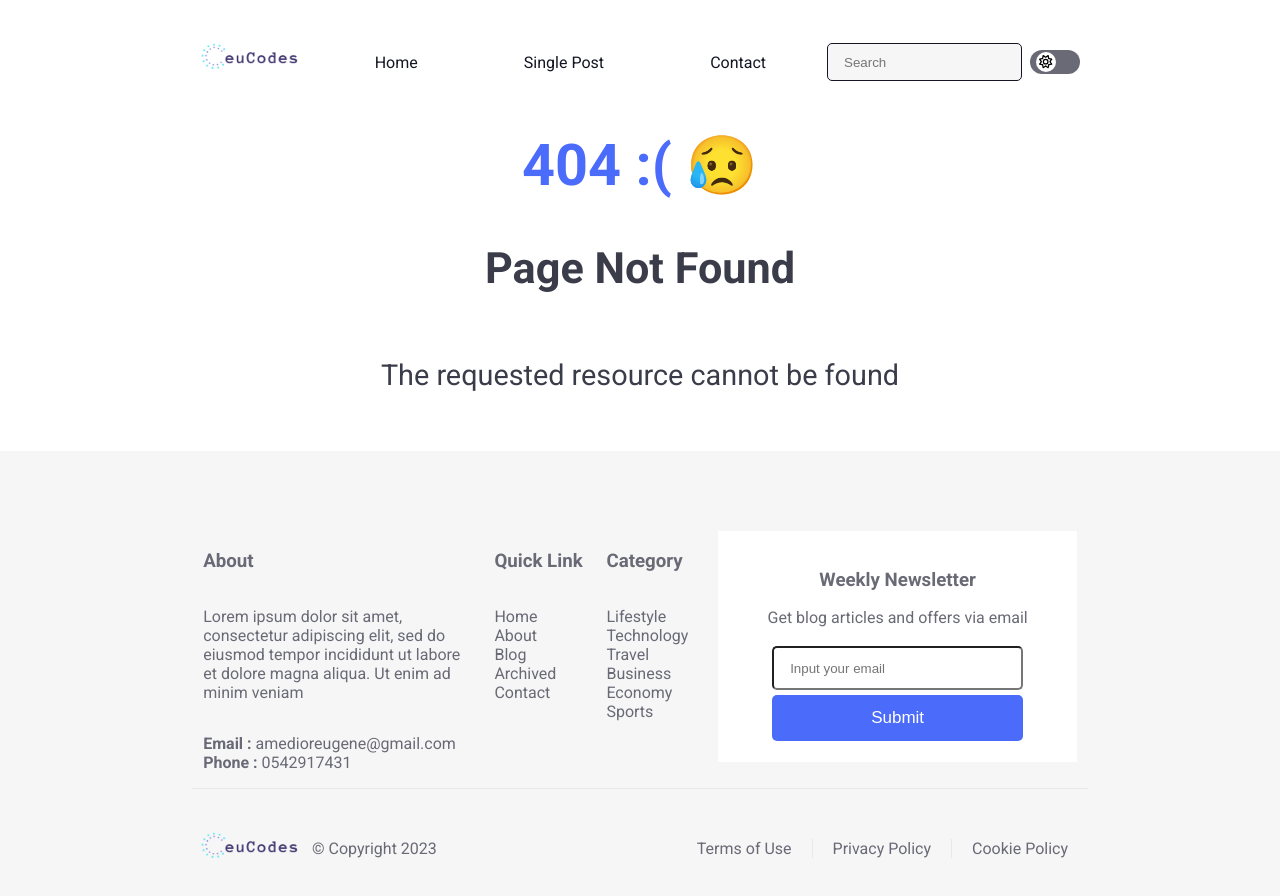
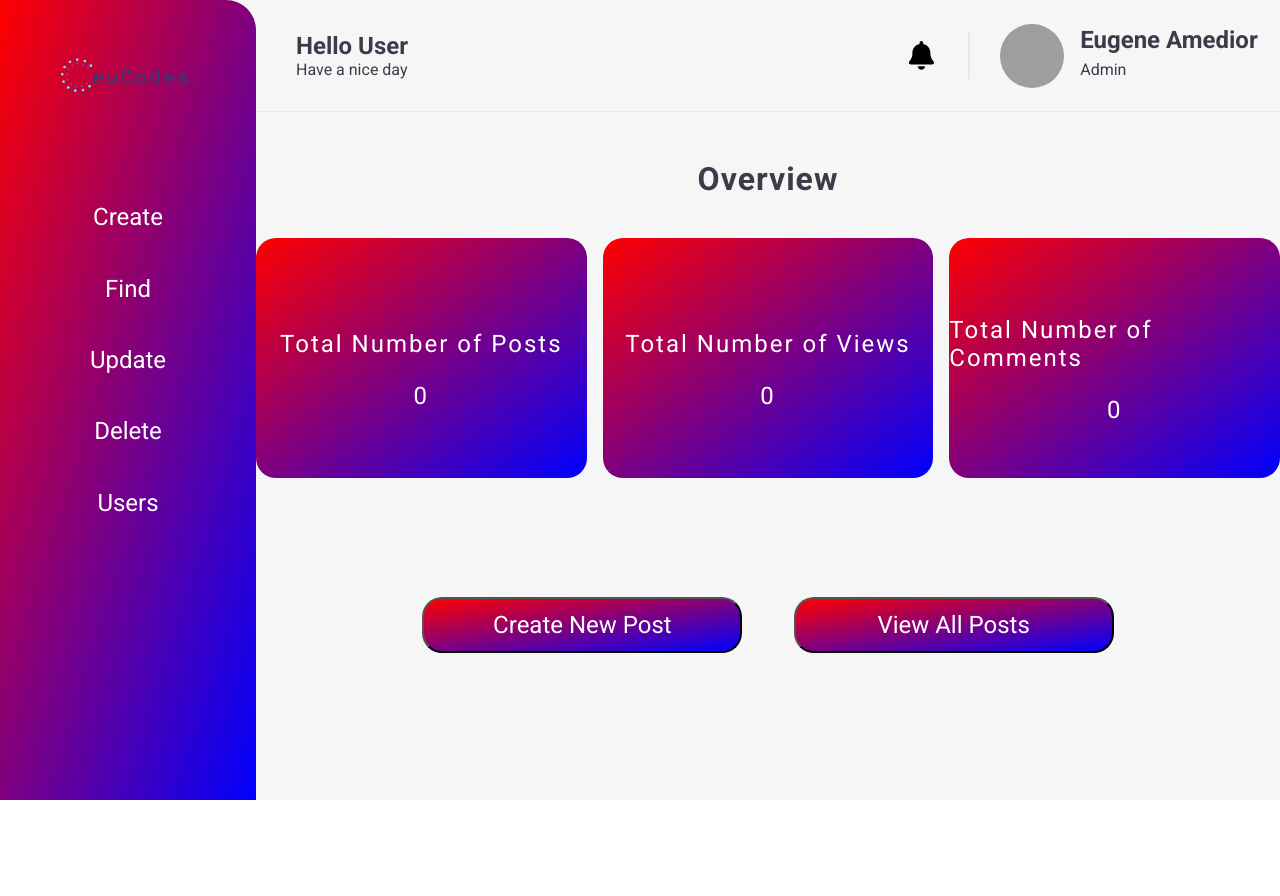
Before and after one commit to Eugene-ak/blog-app, a React (Create React App) app: page /admin in a window 1280 px wide. Shown: the top 896 px of the page. After the commit the page ends 800 px from the top, so only its background shows below. Built offline with nearby package versions, Linux system fonts and the light colour scheme; grey boxes are pictures that could not be loaded; the HTML template or start-up script is replaced by a standard one.

Commit message:
Building cms to handle content and users

```diff
--- a/src/App.css
+++ b/src/App.css
@@ -22,7 +22,7 @@
 }
 
 header, main {
-  width: 70%;
+  width: 100%;
   padding: 0 15%;
   color: #3B3C4A;
 }
@@ -136,7 +136,7 @@ nav {
 }
 
 .footer {
-  width: 70%;
+  width: 100%;
   padding: 5rem 15% 0;
   height: max-content;
   margin-top: 30px;
--- a/src/App.js
+++ b/src/App.js
@@ -5,15 +5,22 @@ import HomePage from './pages/HomePage'
 import SinglePostsPage from './pages/SinglePostsPage';
 import NotFoundPage from './pages/NotFoundPage';
 import ContactPage from './pages/ContactPage';
+import Dashboard from './cms/Dashboard';
+import Overview from './cms/Overview';
 
 const router = createBrowserRouter(
   createRoutesFromElements(
+    <>
       <Route path='/' element={<Layout />}>
         <Route index element={<HomePage />} />
         <Route path='SinglePostsPage' element={<SinglePostsPage />} />
         <Route path='ContactPage' element={<ContactPage />} />
         <Route path='*' element={<NotFoundPage />} />
       </Route>
+      <Route path='/admin' element={<Dashboard />}>
+        <Route index element={<Overview />} />
+      </Route>
+    </>
   )
 )
 
--- /dev/null
+++ b/src/cms/Dashboard.jsx
@@ -0,0 +1,54 @@
+import '../stylesheets/dashboard.styles.css'
+import avatar from "../assets/avatar3.jpg"
+import logo from "../assets/logo.png"
+import { Outlet } from 'react-router-dom'
+
+const Dashboard = () => {
+  return (
+    <body className='dashboard'>
+      <section>
+        <nav>
+          <img src={logo} alt='logo' className='logo' />
+          <ul>
+            <li>Create</li>
+            <li>Find</li>
+            <li>Update</li>
+            <li>Delete</li>
+            <li>Users</li>
+          </ul>
+        </nav>
+      </section>
+
+      <section>
+        <header>
+
+          <div className='user-message'>
+            <div>
+              <h1>Hello User</h1>
+              <p>Have a nice day</p>
+            </div>
+
+            <svg xmlns="http://www.w3.org/2000/svg" className='notification-icon' viewBox="0 0 448 512"><path d="M224 0c-17.7 0-32 14.3-32 32V51.2C119 66 64 130.6 64 208v18.8c0 47-17.3 92.4-48.5 127.6l-7.4 8.3c-8.4 9.4-10.4 22.9-5.3 34.4S19.4 416 32 416H416c12.6 0 24-7.4 29.2-18.9s3.1-25-5.3-34.4l-7.4-8.3C401.3 319.2 384 273.9 384 226.8V208c0-77.4-55-142-128-156.8V32c0-17.7-14.3-32-32-32zm45.3 493.3c12-12 18.7-28.3 18.7-45.3H224 160c0 17 6.7 33.3 18.7 45.3s28.3 18.7 45.3 18.7s33.3-6.7 45.3-18.7z" /></svg>
+          </div>
+
+          <div className='login-details'>
+            <img src={avatar} alt='avatar' />
+
+            <div>
+              <h2>Eugene Amedior</h2>
+              <p>Admin</p>
+            </div>
+
+          </div>
+
+        </header>
+
+      <Outlet />
+
+      </section>
+
+    </body>
+  )
+}
+
+export default Dashboard
--- /dev/null
+++ b/src/cms/Overview.jsx
@@ -0,0 +1,29 @@
+import "../stylesheets/overview.styles.css"
+
+const Overview = () => {
+  return (
+    <main className="overview">
+      <h1>Overview</h1>
+      <div className="top-row">
+        <div>
+          <p>Total Number of Posts</p>
+          <span>0</span>
+        </div>
+        <div>
+          <p>Total Number of Views</p>
+          <span>0</span>
+        </div>
+        <div>
+          <p>Total Number of Comments</p>
+          <span>0</span>
+        </div>
+      </div>
+      <div className="bottom-row">
+        <button>Create New Post</button>
+        <button>View All Posts</button>
+      </div>
+    </main>
+  )
+}
+
+export default Overview
--- /dev/null
+++ b/src/stylesheets/dashboard.styles.css
@@ -0,0 +1,134 @@
+@import url('https://fonts.googleapis.com/css2?family=Itim&family=Roboto:ital,wght@0,300;0,400;0,500;0,700;0,900;1,300;1,400;1,500;1,700;1,900&display=swap');
+
+:root {
+  --primary-color: white;
+  --primary-bg: #141624;
+  --secondary-bg: #F6F6F7;
+  --tertiary-bg: #4B6BFB;
+  --card-border-color: #E8E8EA;
+  --author-font-color: #97989F;
+  --footer-font-color: #696A75;
+  --primary-font-family: 'Roboto', sans-serif;
+  --secondary-font-family: 'Itim', cursive;
+}
+
+* {
+  font-family: var(--primary-font-family);
+  box-sizing: border-box;
+}
+
+.dashboard {
+  width: 100%;
+  display: flex;
+  flex-direction: row;
+  align-items: flex-start;
+  background-color: var(--secondary-bg);
+}
+
+.dashboard section:first-child {
+  width: 20%;
+  height: 100vh;
+  /* background-color: var(--tertiary-bg); */
+  background-image: linear-gradient(to bottom right, red, blue);
+  border-top-right-radius: 30px;
+}
+
+.dashboard section nav {
+  width: 100%;
+  height: 100%;
+  position: relative;
+  display: flex;
+  flex-direction: column;
+  align-items: center;
+}
+
+.dashboard section nav .logo {
+  width: 10rem;
+  height: 10rem;
+}
+
+.dashboard section nav ul {
+  height: 50%;
+  color: var(--primary-color);
+  list-style-type: none;
+  margin: 0;
+  padding: 0;
+  font-size: 1.5rem;
+  display: flex;
+  flex-direction: column;
+  align-items: center;
+  justify-content: space-evenly;
+  font-family: var(--secondary-font-family);
+}
+
+.dashboard section:last-child {
+  width: 80%;
+  display: flex;
+  flex-direction: column;
+}
+
+.dashboard section header {
+  width: 100%;
+  height: 7rem;
+  padding: 0;
+  display: flex;
+  flex-direction: row;
+  align-items: center;
+  justify-content: space-between;
+  border-bottom: 1px solid var(--card-border-color);
+}
+
+header .user-message {
+  width: 70%;
+  padding: 0 2rem;
+  margin: 0 0.5rem;
+  border-right: 2px solid var(--card-border-color);
+  display: flex;
+  flex-direction: row;
+  align-items: center;
+  justify-content: space-between;
+}
+
+.user-message div {
+  width: 40%;
+  height: 90%;
+  display: flex;
+  flex-direction: column;
+}
+
+.user-message h1 {
+  margin: 0;
+}
+
+.user-message p {
+  margin: 0
+}
+
+.notification-icon {
+  width: 1.8em;
+  height: 1.8em;
+}
+
+header .login-details {
+  width: 30%;
+  display: flex;
+  flex-direction: row;
+  align-items: center;
+  justify-content: center;
+  gap: 1rem;
+}
+
+.login-details img {
+  width: 4rem;
+  height: 4rem;
+  border-radius: 100%;
+}
+
+.login-details div h2 {
+  margin: 0;
+}
+
+.login-details div p {
+  margin: 0;
+  padding: 0.4rem 0;
+}
--- /dev/null
+++ b/src/stylesheets/overview.styles.css
@@ -0,0 +1,63 @@
+.overview {
+  width: 100%;
+  height: 83.5vh;
+  padding: 0;
+  margin: auto;
+  display: flex;
+  flex-direction: column;
+  align-items: center;
+  justify-content: center;
+}
+
+.overview h1 {
+  font-size: 2rem;
+  letter-spacing: 1px;
+}
+
+.top-row {
+  width: 100%;
+  height: 40%;
+  display: flex;
+  flex-direction: row;
+  align-items: center;
+  justify-content: center;
+  gap: 1rem;
+}
+
+.top-row div {
+  width: 23rem;
+  height: 15rem;
+  border-radius: 20px;
+  /* background-color: var(--tertiary-bg); */
+  background-image: linear-gradient(to bottom right, red, blue);
+  color: var(--primary-color);
+  font-size: 1.5rem;
+  letter-spacing: 2px;
+  display: flex;
+  flex-direction: column;
+  align-items: center;
+  justify-content: center;
+}
+
+.bottom-row {
+  width: 100%;
+  height: 40%;
+  display: flex;
+  flex-direction: row;
+  align-items: center;
+  justify-content: center;
+  gap: 5%;
+}
+
+.bottom-row button {
+  background-image: linear-gradient(to bottom right, red, blue);
+  color: var(--primary-color);
+  width: 20rem;
+  height: 3.5rem;
+  border-radius: 20px;
+  font-size: 1.5rem;
+  display: flex;
+  flex-direction: column;
+  align-items: center;
+  justify-content: center;
+}
```
Lines whose indentation alone changed are shown as unchanged.
